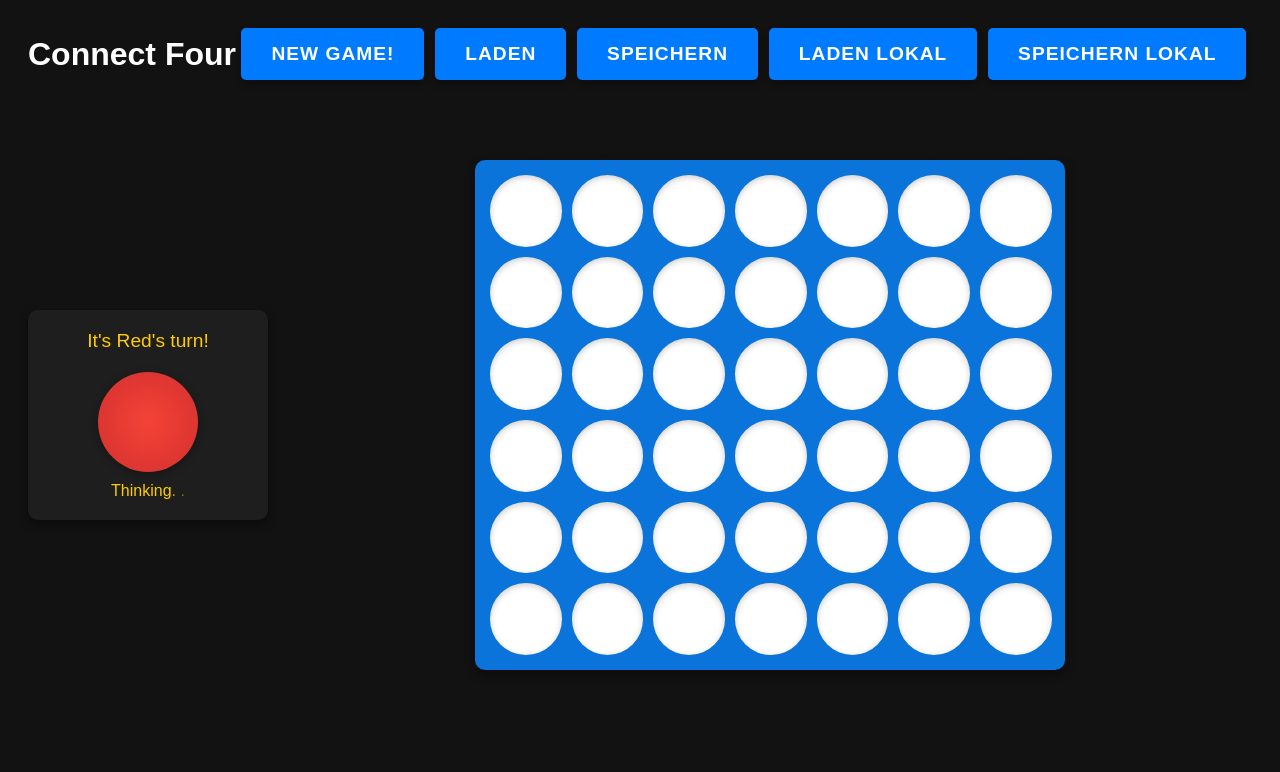
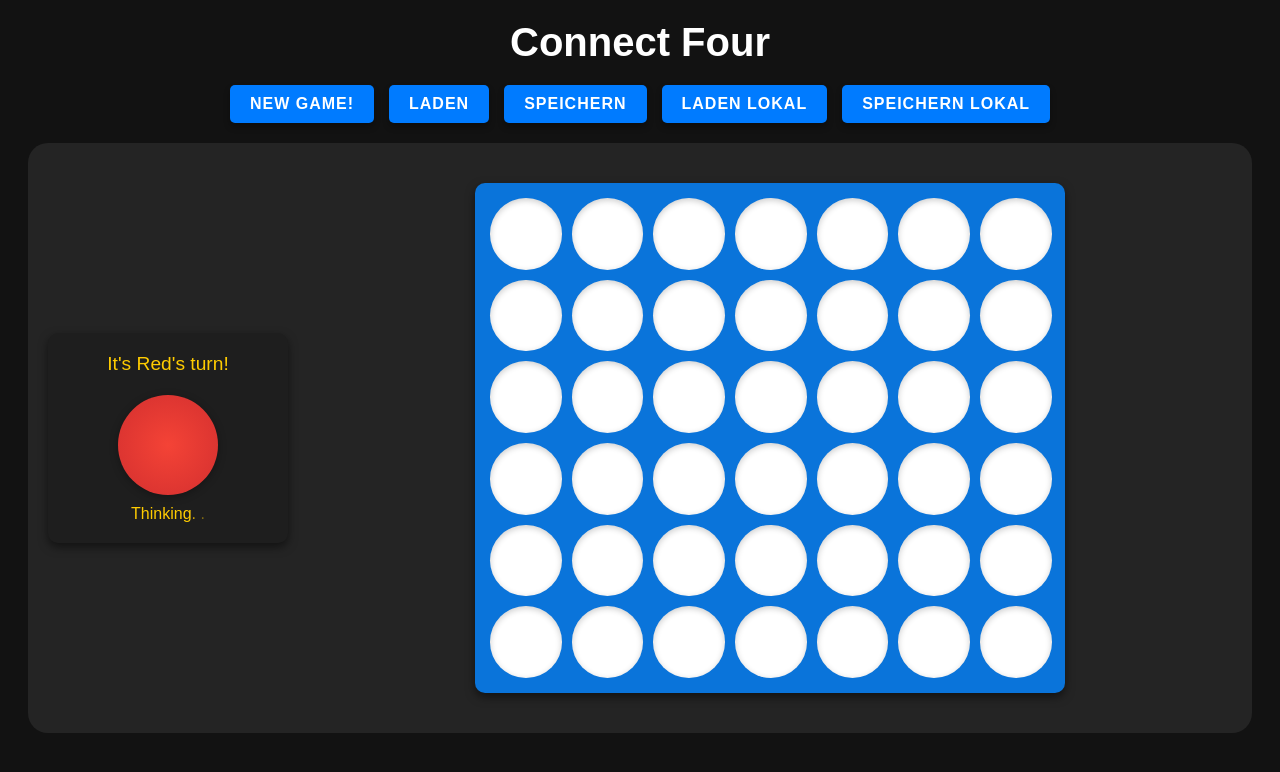
Before and after one commit to ShpetimV/ShpetimV.github.io, a website: page public/connect4.html in a window 1280 px wide. Drawn offline with Linux system fonts and the light colour scheme.

Commit message:
fix: ui changes

```diff
--- a/public/connect4.html
+++ b/public/connect4.html
@@ -9,11 +9,13 @@
 <body>
 <div class="heading">
     <h1>Connect Four</h1>
+</div>
+<div class="button-container">
     <button class="newGame">New Game!</button>
-    <button onclick="model.loadState()" class="newGame">Laden</button>
-    <button onclick="model.saveState()" class="newGame">Speichern</button>
-    <button onclick="model.loadStateLocal()" class="newGame">Laden Lokal</button>
-    <button onclick="model.saveStateLocal()" class="newGame">Speichern Lokal</button>
+    <button onclick="model.loadState()" class="uiButtons">Laden</button>
+    <button onclick="model.saveState()" class="uiButtons">Speichern</button>
+    <button onclick="model.loadStateLocal()" class="uiButtons">Laden Lokal</button>
+    <button onclick="model.saveStateLocal()" class="uiButtons">Speichern Lokal</button>
 </div>
 <div class="gameContainer">
     <div class="playerTurnBox">
--- a/public/style.css
+++ b/public/style.css
@@ -77,7 +77,6 @@ html {
 
 .newGame {
     display: block;
-    margin: 20px auto;
     padding: 15px 30px;
     font-size: 1.2em;
     font-weight: bold;
@@ -102,6 +101,32 @@ html {
     transform: translateY(1px);
 }
 
+.uiButtons {
+    display: block;
+    padding: 15px 30px;
+    font-size: 1.2em;
+    font-weight: bold;
+    color: #ffffff;
+    background: #007bff;
+    border: none;
+    border-radius: 5px;
+    text-transform: uppercase;
+    letter-spacing: 1px;
+    transition: background-color 0.3s ease, transform 0.2s ease;
+    box-shadow: 0 4px 6px rgba(0, 0, 0, 0.3);
+}
+
+.uiButtons:hover {
+    background: #0056b3;
+    transform: translateY(-2px);
+    cursor: pointer;
+}
+
+.uiButtons:active {
+    background: #003f7f;
+    transform: translateY(1px);
+}
+
 .gameContainer {
     display: grid;
     justify-content: center;
@@ -109,6 +134,9 @@ html {
     align-items: flex-start;
     gap: 20px;
     padding: 20px;
+    background-color: #242424;
+    border-radius: 20px;
+    margin: 20px;
 }
 
 .board {
@@ -182,20 +210,34 @@ html {
     background: radial-gradient(circle, #ffeb3b, #fbc02d);
 }
 
-.heading {
-    display: flex;
-    align-items: center; /* Vertically align the items */
-    justify-content: space-between; /* Space out the title and button */
-    padding: 0 20px; /* Add some padding for spacing */
-    margin-bottom: 20px; /* Add spacing below the heading */
-    width: 100%; /* Ensure it spans the full width */
-    box-sizing: border-box; /* Include padding in the width */
+/* Heading Section */
+.heading h1 {
+    margin: 20px 0;
+    font-size: 2.5rem;
+    text-align: center;
 }
 
-.heading h1 {
-    margin: 0;
-    font-size: 2em; /* Adjust title font size */
-    color: #ffffff;
+/* Button Container */
+.button-container {
+    display: flex;
+    justify-content: center; /* Center buttons horizontally */
+    gap: 15px; /* Space between buttons */
+    margin: 10px 0 20px;
+}
+
+.button-container button {
+    padding: 10px 20px;
+    font-size: 1rem;
+    border: none;
+    background-color: #007bff;
+    color: white;
+    border-radius: 5px;
+    cursor: pointer;
+    transition: background-color 0.3s;
+}
+
+.button-container button:hover {
+    background-color: #0056b3;
 }
 
 .thinking {
```
